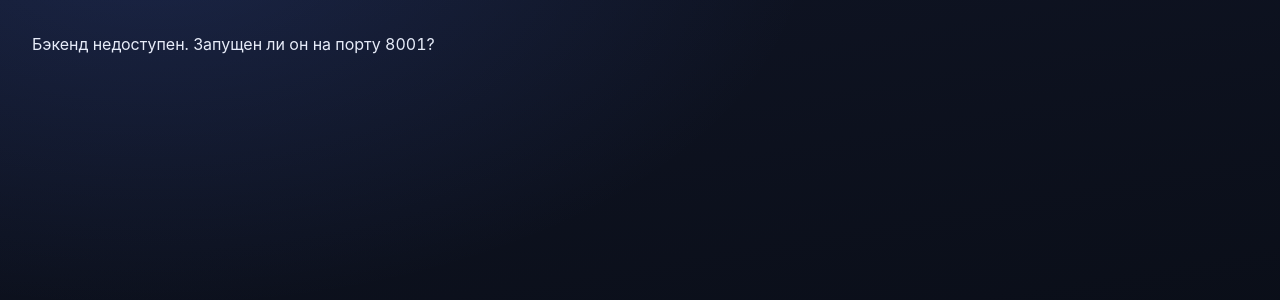
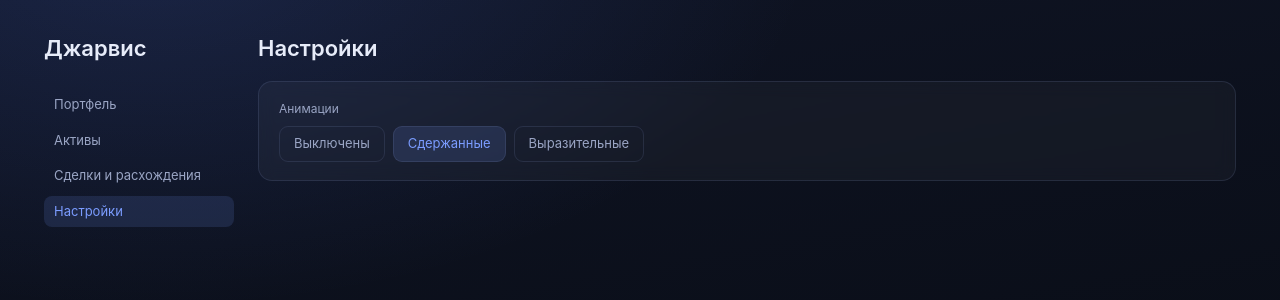
Before and after one commit to anshushunov/jarvis-investment, a React (Vite) app in the folder frontend/: page /settings in a window 1280 px wide. Shown: the top 300 px of the page. Built offline with nearby package versions, Linux system fonts and the light colour scheme; no server answers.

Commit message:
feat: навигация по четырём экранам

```diff
--- a/frontend/package.json
+++ b/frontend/package.json
@@ -16,7 +16,8 @@
     "echarts": "^6.1.0",
     "echarts-for-react": "^3.0.6",
     "react": "^19.2.8",
-    "react-dom": "^19.2.8"
+    "react-dom": "^19.2.8",
+    "react-router": "^8.3.0"
   },
   "devDependencies": {
     "@testing-library/jest-dom": "^7.0.0",
--- a/frontend/src/App.tsx
+++ b/frontend/src/App.tsx
@@ -1,6 +1,12 @@
 import { QueryClient, QueryClientProvider } from "@tanstack/react-query";
+import { BrowserRouter, Route, Routes } from "react-router";
+
+import { AppShell } from "./app/AppShell";
 import { AnimationProvider } from "./design/animation";
+import { AssetsPage } from "./pages/AssetsPage";
 import { PortfolioPage } from "./pages/PortfolioPage";
+import { SettingsPage } from "./pages/SettingsPage";
+import { TradesPage } from "./pages/TradesPage";
 
 const queryClient = new QueryClient();
 
@@ -8,7 +14,16 @@ export default function App() {
   return (
     <QueryClientProvider client={queryClient}>
       <AnimationProvider>
-        <PortfolioPage />
+        <BrowserRouter>
+          <AppShell>
+            <Routes>
+              <Route path="/" element={<PortfolioPage />} />
+              <Route path="/assets" element={<AssetsPage />} />
+              <Route path="/trades" element={<TradesPage />} />
+              <Route path="/settings" element={<SettingsPage />} />
+            </Routes>
+          </AppShell>
+        </BrowserRouter>
       </AnimationProvider>
     </QueryClientProvider>
   );
--- /dev/null
+++ b/frontend/src/app/AppShell.tsx
@@ -0,0 +1,44 @@
+import type { ReactNode } from "react";
+import { NavLink, useLocation } from "react-router";
+
+import { NAV_ITEMS } from "./routes";
+
+/**
+ * Каркас приложения: слева навигация, сверху заголовок экрана, в центре
+ * содержимое.
+ *
+ * Боковая колонка, а не верхние вкладки: спека обещает восемь экранов и
+ * выдвижную панель чата справа, и восемь вкладок переполнили бы строку ровно
+ * тогда, когда появится содержание.
+ */
+export function AppShell({ children }: { children: ReactNode }) {
+  const { pathname } = useLocation();
+  const current = NAV_ITEMS.find((item) => item.path === pathname);
+
+  return (
+    <div className="mx-auto flex max-w-[1240px] gap-6 px-6 py-8">
+      <nav className="w-[190px] shrink-0">
+        <div className="mb-6 text-title font-[640]">Джарвис</div>
+        {NAV_ITEMS.map((item) => (
+          <NavLink
+            key={item.path}
+            to={item.path}
+            end={item.path === "/"}
+            className={({ isActive }) =>
+              `mb-1 block rounded-sm px-2.5 py-1.5 text-sm ${
+                isActive ? "bg-blue/[0.14] text-blue" : "text-muted hover:text-tx"
+              }`
+            }
+          >
+            {item.title}
+          </NavLink>
+        ))}
+      </nav>
+
+      <main className="min-w-0 flex-1">
+        <h1 className="mb-4 text-title font-[640]">{current?.title ?? ""}</h1>
+        {children}
+      </main>
+    </div>
+  );
+}
--- /dev/null
+++ b/frontend/src/app/routes.tsx
@@ -0,0 +1,16 @@
+/**
+ * Экраны и их порядок.
+ *
+ * Группа — это ответ на вопрос владельца, а не тип сущности: «сколько у меня»,
+ * «что происходило», «что из этого следует», «на что смотреть». Порядок всех
+ * восьми экранов решён в дизайне фазы 3, но в меню попадают только те, что уже
+ * есть чем наполнить: пункт, ведущий в пустоту, — обещание, которого система
+ * не выполняет. Календарь выплат, Аналитика и Налоги приедут в фазе 4,
+ * События — в фазе 7.
+ */
+export const NAV_ITEMS = [
+  { path: "/", title: "Портфель", group: "Капитал" },
+  { path: "/assets", title: "Активы", group: "Капитал" },
+  { path: "/trades", title: "Сделки и расхождения", group: "Движение" },
+  { path: "/settings", title: "Настройки", group: "" },
+];
--- a/frontend/src/components/CashCard.tsx
+++ b/frontend/src/components/CashCard.tsx
@@ -58,7 +58,9 @@ export function CashCard({ rows, error, loading }: {
         {rows.map((row) => (
           <div
             key={`${row.account}-${row.currency}`}
-            className="flex justify-between text-sm"
+            // gap, а не только justify-between: в узкой колонке длинное имя
+            // счёта вплотную прижимало к себе сумму.
+            className="flex justify-between gap-2 text-sm"
           >
             <span className="text-muted">
               {row.account}
--- /dev/null
+++ b/frontend/src/pages/AssetsPage.tsx
@@ -0,0 +1,16 @@
+import { useQuery } from "@tanstack/react-query";
+
+import { api } from "../api/client";
+import { PositionsTable } from "../components/PositionsTable";
+
+export function AssetsPage() {
+  const positions = useQuery({ queryKey: ["positions"], queryFn: api.positions });
+
+  return (
+    <PositionsTable
+      rows={positions.data ?? []}
+      error={positions.isError ? (positions.error as Error).message : null}
+      loading={positions.isPending}
+    />
+  );
+}
--- a/frontend/src/pages/PortfolioPage.tsx
+++ b/frontend/src/pages/PortfolioPage.tsx
@@ -1,37 +1,33 @@
-import { useMutation, useQuery, useQueryClient } from "@tanstack/react-query";
+import { useQuery } from "@tanstack/react-query";
+import { Link } from "react-router";
+
 import { api } from "../api/client";
-import { formatDate } from "../api/format";
 import { AllocationChart } from "../components/AllocationChart";
+import { AsOfLabel } from "../components/AsOfLabel";
 import { CashCard } from "../components/CashCard";
-import { PositionsTable } from "../components/PositionsTable";
-import { ReconciliationBanner } from "../components/ReconciliationBanner";
 import { SummaryCard } from "../components/SummaryCard";
 import { ValueChart } from "../components/ValueChart";
+import { Card } from "../ui/Card";
+import { CardState } from "../ui/CardState";
 
 export function PortfolioPage() {
-  const queryClient = useQueryClient();
   const overview = useQuery({ queryKey: ["overview"], queryFn: api.overview });
-  const positions = useQuery({ queryKey: ["positions"], queryFn: api.positions });
   const cash = useQuery({ queryKey: ["cash"], queryFn: api.cash });
   const history = useQuery({ queryKey: ["history"], queryFn: () => api.history() });
   const reconciliations = useQuery({ queryKey: ["reconciliations"], queryFn: api.reconciliations });
 
-  const sync = useMutation({
-    mutationFn: api.syncTbank,
-    onSuccess: () => queryClient.invalidateQueries(),
-  });
+  if (overview.isLoading) return <CardState kind="loading">Загрузка…</CardState>;
+  if (overview.isError) {
+    return (
+      <CardState kind="error">Бэкенд недоступен. Запущен ли он на порту 8001?</CardState>
+    );
+  }
 
-  if (overview.isLoading) return <div style={{ padding: 32 }}>Загрузка…</div>;
-  if (overview.isError) return <div style={{ padding: 32 }}>Бэкенд недоступен. Запущен ли он на порту 8001?</div>;
-
-  const asOf = formatDate(overview.data!.as_of);
   // Сбой запроса — не то же самое, что легитимно пустой ответ (нет позиций,
   // нет истории, нет расхождений): каждый компонент получает сообщение об
   // ошибке отдельно и решает, как его показать, отличимо от пустого состояния.
-  const positionsError = positions.isError ? (positions.error as Error).message : null;
   const cashError = cash.isError ? (cash.error as Error).message : null;
   const historyError = history.isError ? (history.error as Error).message : null;
-  const reconciliationsError = reconciliations.isError ? (reconciliations.error as Error).message : null;
 
   // Пока запрос ещё идёт, у него нет данных — и без этого признака компонент
   // показывал своё пустое состояние («позиций пока нет», «график появится,
@@ -40,35 +36,32 @@ export function PortfolioPage() {
   // же класс лжи пустым состоянием, что уже чинили для ошибок запроса.
 
   return (
-    <div style={{ maxWidth: 1180, margin: "0 auto", padding: "32px 24px", display: "grid", gap: 14 }}>
-      <div style={{ display: "flex", alignItems: "baseline", gap: 10 }}>
-        <h1 style={{ fontSize: 22, fontWeight: 640, margin: 0 }}>Портфель</h1>
-        <span style={{ fontSize: 12.5, color: "var(--tx-2)" }}>
-          {asOf ? `данные на ${asOf}` : "данные ещё не рассчитаны — нет котировок"}
-          {overview.data!.fx_as_of ? ` · курсы на ${formatDate(overview.data!.fx_as_of)}` : ""}
-        </span>
-      </div>
+    <div className="grid gap-3.5">
+      <AsOfLabel asOf={overview.data!.as_of} fxAsOf={overview.data!.fx_as_of} />
 
-      <ReconciliationBanner rows={reconciliations.data ?? []} error={reconciliationsError} />
+      {/* Расхождения на этом экране только объявляются числом: разбор — работа
+          отдельная и долгая, и её место там, где живут сделки. */}
+      {(reconciliations.data?.length ?? 0) > 0 && (
+        <Card>
+          <div className="flex items-center justify-between text-sm">
+            <span>Расхождения с данными брокера: {reconciliations.data?.length ?? 0}</span>
+            <Link to="/trades" className="text-blue">разобрать</Link>
+          </div>
+        </Card>
+      )}
 
-      <div style={{ display: "grid", gridTemplateColumns: "1fr 2fr", gap: 14 }}>
-        <div style={{ display: "grid", gap: 14 }}>
-          <SummaryCard
-            overview={overview.data!}
-            onSync={() => sync.mutate()}
-            syncing={sync.isPending}
-            syncResult={sync.data ?? null}
-            syncErrorMessage={sync.isError ? (sync.error as Error).message : null}
-          />
+      {/* Колонка со сводкой шире прежней (2fr к 3fr, а не 1fr к 2fr): боковое
+          меню забрало 190px, и при старой пропорции «Бумаги … · деньги …»
+          переносилось на вторую строку. */}
+      <div className="grid grid-cols-[2fr_3fr] gap-3.5">
+        <div className="grid gap-3.5">
+          <SummaryCard overview={overview.data!} />
           <CashCard rows={cash.data ?? []} error={cashError} loading={cash.isPending} />
         </div>
         <ValueChart points={history.data ?? []} error={historyError} loading={history.isPending} />
       </div>
 
-      <div style={{ display: "grid", gridTemplateColumns: "1fr 2fr", gap: 14 }}>
-        <AllocationChart data={overview.data!.by_asset_class} />
-        <PositionsTable rows={positions.data ?? []} error={positionsError} loading={positions.isPending} />
-      </div>
+      <AllocationChart data={overview.data!.by_asset_class} />
     </div>
   );
 }
--- /dev/null
+++ b/frontend/src/pages/SettingsPage.tsx
@@ -0,0 +1,38 @@
+import { useAnimationMode, type AnimationMode } from "../design/animation";
+import { Button } from "../ui/Button";
+import { Card, CardTitle } from "../ui/Card";
+
+const MODES: { value: AnimationMode; label: string }[] = [
+  { value: "off", label: "Выключены" },
+  { value: "calm", label: "Сдержанные" },
+  { value: "expressive", label: "Выразительные" },
+];
+
+export function SettingsPage() {
+  const { mode, setMode, systemPrefersReduced } = useAnimationMode();
+
+  return (
+    <Card>
+      <CardTitle>Анимации</CardTitle>
+      {/* Временно три кнопки: SegmentedControl появляется следующей задачей и
+          заменит их, не меняя поведения. */}
+      <div className="flex gap-2">
+        {MODES.map((option) => (
+          <Button
+            key={option.value}
+            variant={option.value === mode ? "primary" : "ghost"}
+            onClick={() => setMode(option.value)}
+          >
+            {option.label}
+          </Button>
+        ))}
+      </div>
+      {systemPrefersReduced && (
+        <div className="mt-2 text-xs text-muted">
+          Система просит уменьшить движение — по умолчанию анимации выключены.
+          Выбор здесь эту настройку перебивает.
+        </div>
+      )}
+    </Card>
+  );
+}
--- /dev/null
+++ b/frontend/src/pages/TradesPage.tsx
@@ -0,0 +1,65 @@
+import { useMutation, useQuery, useQueryClient } from "@tanstack/react-query";
+
+import { api } from "../api/client";
+import type { SyncRunResult } from "../api/client";
+import { ReconciliationBanner } from "../components/ReconciliationBanner";
+import { Button } from "../ui/Button";
+import { Card } from "../ui/Card";
+
+const STATUS_LABEL: Record<string, string> = {
+  success: "синхронизирован",
+  failed: "ошибка синхронизации",
+};
+
+// Итог прогона по каждому счёту отдельно: у владельца их пять, и «готово» одной
+// строкой скрыло бы счёт, на котором синхронизация не прошла.
+function SyncReport({ runs }: { runs: SyncRunResult[] }) {
+  return (
+    <div className="mt-3.5 grid gap-1.5">
+      {runs.map((run) => (
+        <div key={run.account} className="text-xs">
+          <span className={run.status === "success" ? "text-green" : "text-red"}>
+            {run.status === "success" ? "✓" : "✕"}
+          </span>{" "}
+          <span className="text-muted">{run.account}:</span>{" "}
+          {STATUS_LABEL[run.status] ?? run.status}
+          {run.error && <div className="ml-[18px] text-muted">{run.error}</div>}
+        </div>
+      ))}
+    </div>
+  );
+}
+
+export function TradesPage() {
+  const queryClient = useQueryClient();
+  const reconciliations = useQuery({
+    queryKey: ["reconciliations"],
+    queryFn: api.reconciliations,
+  });
+
+  // Синхронизация переехала сюда со сводки капитала: она про движение данных,
+  // а не про их итог, и её место рядом с расхождениями, которые она порождает.
+  const sync = useMutation({
+    mutationFn: api.syncTbank,
+    onSuccess: () => queryClient.invalidateQueries(),
+  });
+
+  return (
+    <div className="grid gap-3.5">
+      <Card>
+        <Button onClick={() => sync.mutate()} disabled={sync.isPending}>
+          {sync.isPending ? "Синхронизация…" : "Обновить из Т-Банка"}
+        </Button>
+        {sync.isError && (
+          <div className="mt-2 text-sm text-red">{(sync.error as Error).message}</div>
+        )}
+        {sync.data && <SyncReport runs={sync.data} />}
+      </Card>
+
+      <ReconciliationBanner
+        rows={reconciliations.data ?? []}
+        error={reconciliations.isError ? (reconciliations.error as Error).message : null}
+      />
+    </div>
+  );
+}
```
Also changed, not shown: frontend/src/components/SummaryCard.tsx (+5 -36 lines), 2 other files (tests, documents, lock files or other folders).
